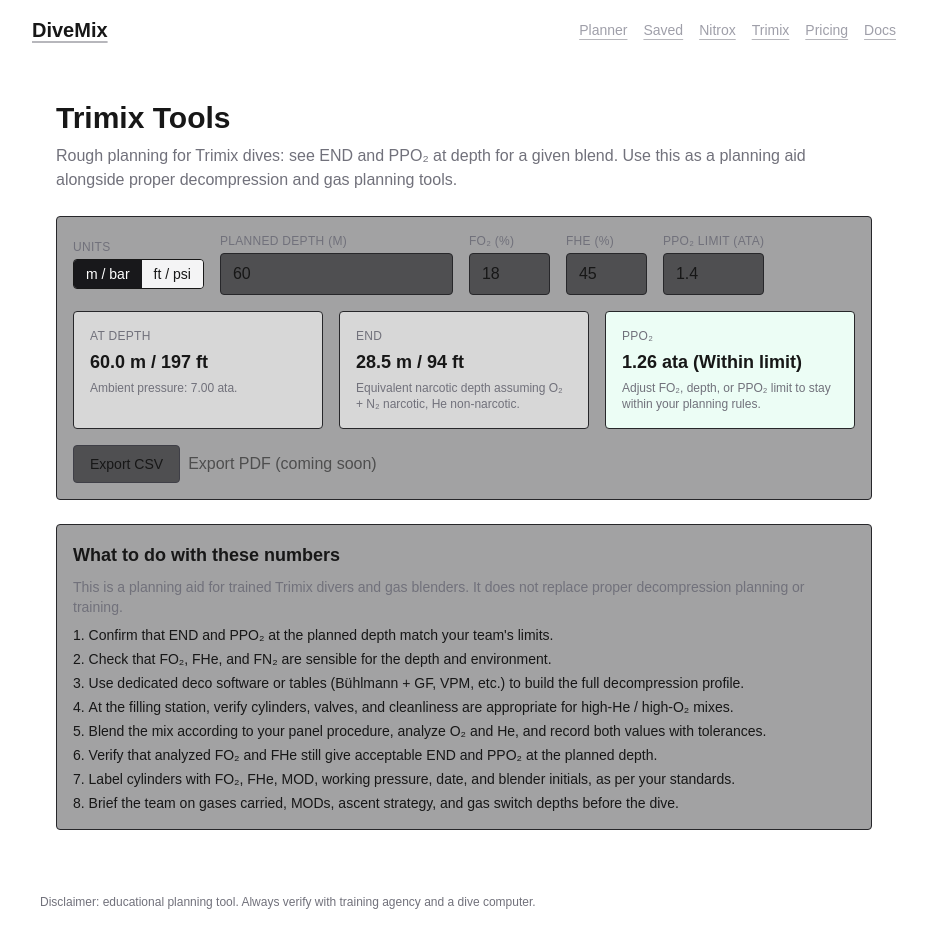
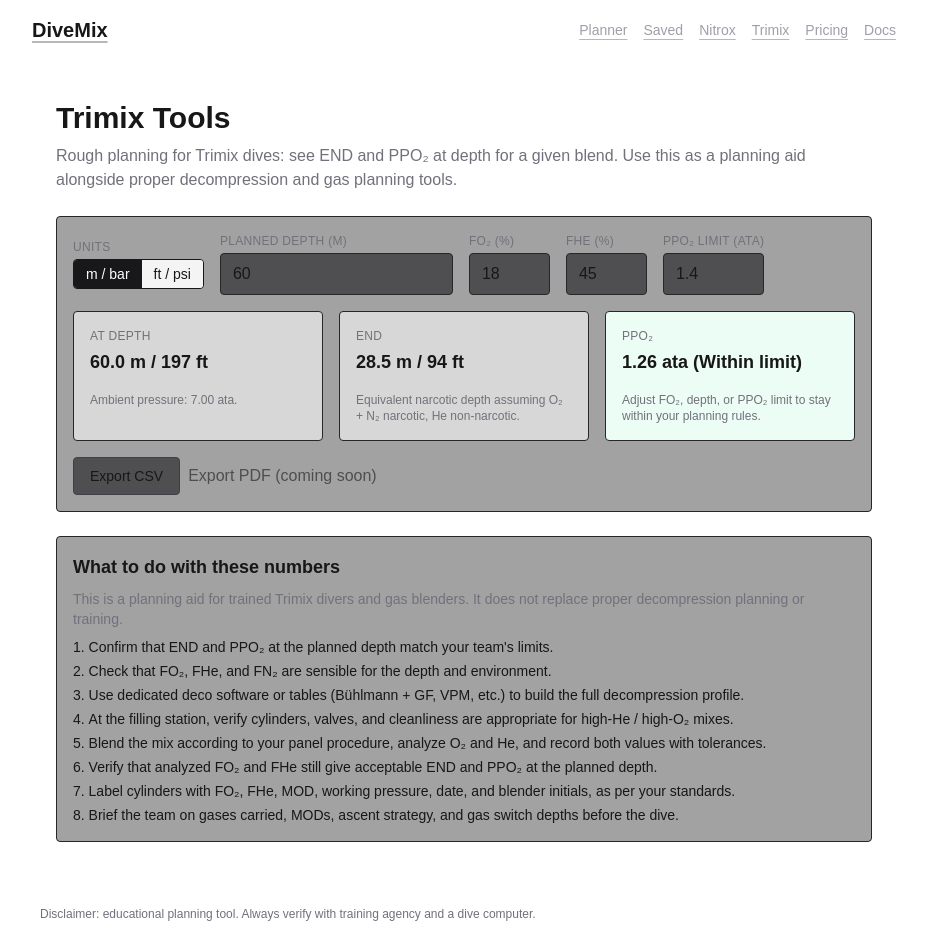
Before and after one commit to mo-elsa3dany/divemix, a Next.js app: page /trimix in a window 1280 px wide. Shown: the whole page, without its empty margins (176-1103 px from the left). Built offline with nearby package versions, Linux system fonts and the light colour scheme; no server answers.

Commit message:
fix: metadataBase + polish

```diff
--- a/src/app/cloud/page.tsx
+++ b/src/app/cloud/page.tsx
@@ -40,7 +40,7 @@
         </Link>
       </div>
 
-      <p className="text-xs text-zinc-500">
+      <p className="text-xs text-zinc-500 mt-4">
         If you refresh or reopen the site on this browser, you should stay signed in until
         you explicitly sign out or clear your browser data.
       </p>
--- a/src/app/login/page.tsx
+++ b/src/app/login/page.tsx
@@ -74,7 +74,7 @@
       {status && <p className="text-sm text-emerald-400">{status}</p>}
       {error && <p className="text-sm text-red-400">{error}</p>}
 
-      <p className="text-xs text-zinc-500">
+      <p className="text-xs text-zinc-500 mt-4">
         You&apos;ll be redirected back to DiveMix after clicking the link.
       </p>
     </main>
--- a/src/app/nitrox/page.tsx
+++ b/src/app/nitrox/page.tsx
@@ -137,7 +137,7 @@
             <div className="text-lg font-semibold">
               {both.m.toFixed(1)} m / {both.ft.toFixed(0)} ft
             </div>
-            <p className="text-xs text-zinc-500">
+            <p className="text-xs text-zinc-500 mt-4">
               Maximum operating depth for this mix at PPO₂ {ppo2Limit.toFixed(1)} ata.
             </p>
           </div>
@@ -147,7 +147,7 @@
               Planned PPO₂
             </div>
             <div className="text-lg font-semibold">{ppo2AtPlan.toFixed(2)} ata</div>
-            <p className="text-xs text-zinc-500">
+            <p className="text-xs text-zinc-500 mt-4">
               PPO₂ at {planBoth.m.toFixed(1)} m / {planBoth.ft.toFixed(0)} ft.
             </p>
           </div>
@@ -159,7 +159,7 @@
             <div className="text-lg font-semibold">
               {overLimit ? 'Over PPO₂ limit' : 'Within PPO₂ limit'}
             </div>
-            <p className="text-xs text-zinc-500">
+            <p className="text-xs text-zinc-500 mt-4">
               {overLimit
                 ? 'Reduce depth, lower FO₂, or accept a lower PPO₂ limit.'
                 : 'Mix and plan are within the PPO₂ limit at this depth.'}
--- a/src/app/pricing/page.tsx
+++ b/src/app/pricing/page.tsx
@@ -44,7 +44,7 @@
         </div>
       </section>
 
-      <p className="text-xs text-zinc-500">
+      <p className="text-xs text-zinc-500 mt-4">
         Note: DiveMix is currently in active development. Always verify plans against your
         training agency guidance and dive computers.
       </p>
--- a/src/app/saved/page.tsx
+++ b/src/app/saved/page.tsx
@@ -131,7 +131,7 @@
               <li key={p.id} className="card flex items-center justify-between gap-3">
                 <div className="space-y-1">
                   <div className="font-medium">{label}</div>
-                  <div className="text-xs text-zinc-500">
+                  <div className="text-xs text-zinc-500 mt-4">
                     {kindLong} • {new Date(p.created_at).toLocaleString()}
                   </div>
                 </div>
--- a/src/app/trimix/page.tsx
+++ b/src/app/trimix/page.tsx
@@ -166,7 +166,7 @@
             <div className="text-lg font-semibold">
               {depthBoth.m.toFixed(1)} m / {depthBoth.ft.toFixed(0)} ft
             </div>
-            <p className="text-xs text-zinc-500">
+            <p className="text-xs text-zinc-500 mt-4">
               Ambient pressure: {ata.toFixed(2)} ata.
             </p>
           </div>
@@ -176,7 +176,7 @@
             <div className="text-lg font-semibold">
               {endBoth.m.toFixed(1)} m / {endBoth.ft.toFixed(0)} ft
             </div>
-            <p className="text-xs text-zinc-500">
+            <p className="text-xs text-zinc-500 mt-4">
               Equivalent narcotic depth assuming O₂ + N₂ narcotic, He non-narcotic.
             </p>
           </div>
@@ -188,7 +188,7 @@
             <div className="text-lg font-semibold">
               {ppo2.toFixed(2)} ata ({overPpo2 ? 'Over limit' : 'Within limit'})
             </div>
-            <p className="text-xs text-zinc-500">
+            <p className="text-xs text-zinc-500 mt-4">
               Adjust FO₂, depth, or PPO₂ limit to stay within your planning rules.
             </p>
           </div>
```
